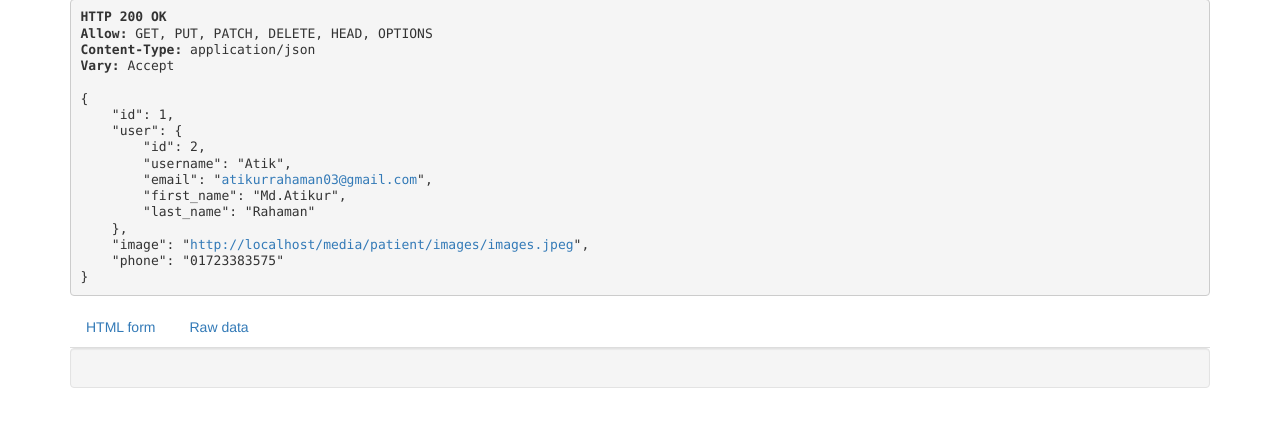
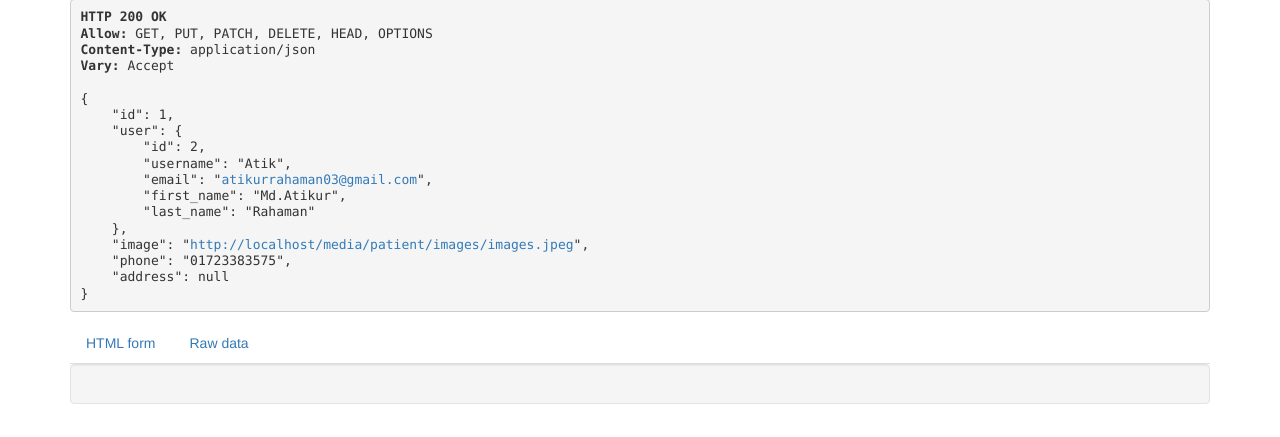
Before and after one commit to Atik203/Hospital-Management-SmartCare, a Django app: page /patient/list/1/ in a window 1280 px wide. Shown: the part 363-800 px from the top of the page. Run offline with Django 5.2, Linux system fonts and the light colour scheme; data comes from the database, SQL or seed files in the repository; both versions use the stored data as it was after the commit; some libraries are stand-ins or nearby versions.

Commit message:
added user registration

```diff
--- a/backend/patient/models.py
+++ b/backend/patient/models.py
@@ -7,6 +7,6 @@
     user = models.OneToOneField(User, on_delete=models.CASCADE)
     image = models.ImageField(upload_to='patient/images/',null=True, blank=True)
     phone = models.CharField(max_length=11)
-
+    address = models.CharField(max_length=200, null=True, blank=True)
     def __str__(self):
         return f'{self.user.username}'
--- a/backend/patient/serializers.py
+++ b/backend/patient/serializers.py
@@ -20,9 +20,10 @@
 class RegistrationSerializer(serializers.ModelSerializer):
     confirm_password = serializers.CharField(required=True)
     phone = serializers.CharField(required=True)
+    address = serializers.CharField(required=True)
     class Meta:
         model = User
-        fields = ['username',"first_name",'last_name', 'email', 'password', 'confirm_password', 'phone']
+        fields = ['username',"first_name",'last_name', 'email', 'password', 'confirm_password', 'phone', 'address']
 
     def save(self):
         username = self.validated_data['username']
@@ -32,6 +33,8 @@
         password = self.validated_data['password']
         confirm_password = self.validated_data['confirm_password']
         phone = self.validated_data['phone']
+        address = self.validated_data['address']
+
         if password != confirm_password:
             raise serializers.ValidationError({'error': 'Passwords do not match'})
         if(User.objects.filter(email = email).exists()):
@@ -43,7 +46,7 @@
         account.set_password(password)
         account.save()
 
-        patient = Patient(user = account, phone = phone)
+        patient = Patient(user = account, phone = phone, address = address)
         patient.save()
         return account
 
--- a/backend/patient/templates/confirm_email.html
+++ b/backend/patient/templates/confirm_email.html
@@ -1,5 +1,5 @@
 <div>
     <h1>Confirm Email</h1>
     <p>Thank you for registering with us. Please click the link below to confirm your email address. and account</p>
-    <a href="{{ confirm_link }}" target="_blank">CLick Here</a>
+    <a href="{{ confirm_link }}" target="_blank">{{ confirm_link }}</a>
 </div>
--- a/backend/patient/views.py
+++ b/backend/patient/views.py
@@ -44,7 +44,6 @@
             token = default_token_generator.make_token(user)
             uid = urlsafe_base64_encode(force_bytes(user.pk))
             confirm_link = f'https://smart-care-backend-3m5c.onrender.com/patient/active/{uid}/{token}'
-            print(confirm_link)
             send_confirm_email(confirm_link,'Confirm Email','confirm_email.html',user.email)
             return Response("Check your email to confirm your account")
         return Response(serializer.errors)
```
Also changed, not shown: frontend/src/Pages/SignUp/SignUp.tsx (+12 -9 lines), backend/db.sqlite3, backend/patient/migrations/0004_patient_address.py (added).
